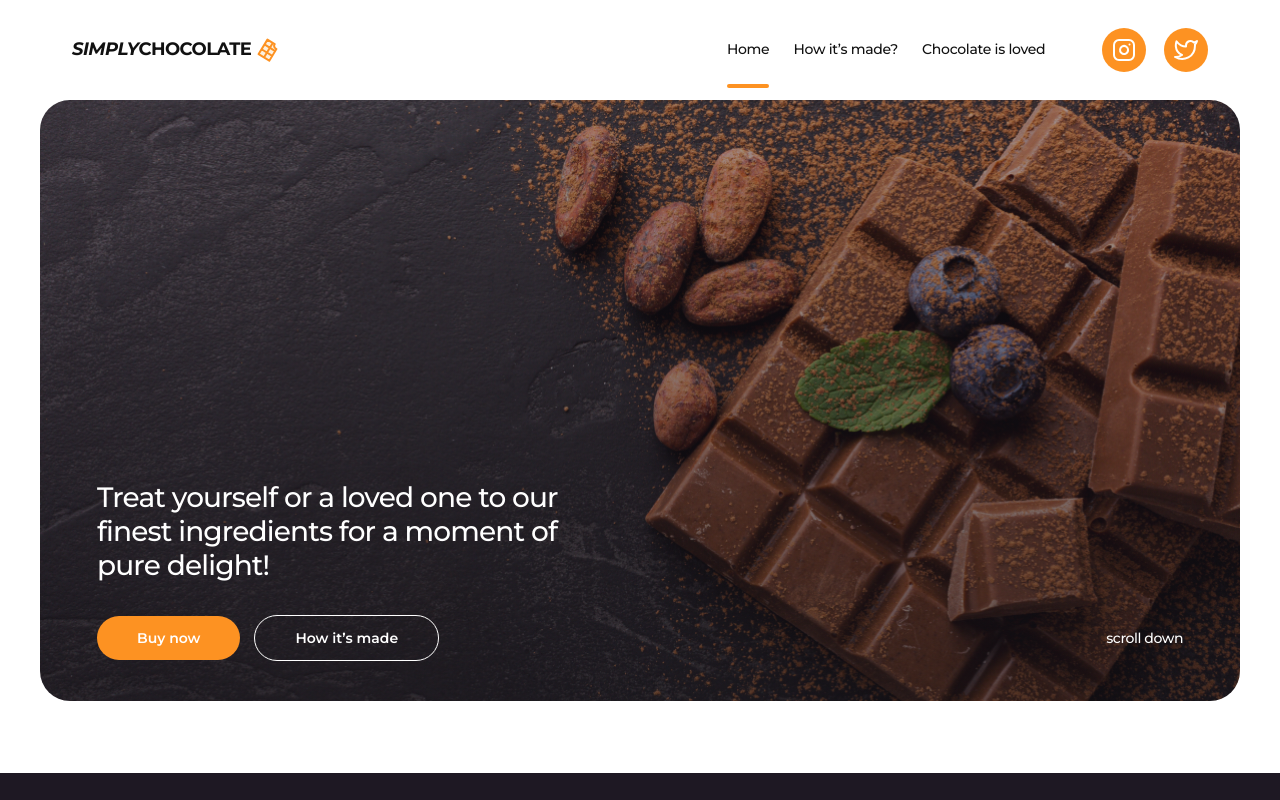
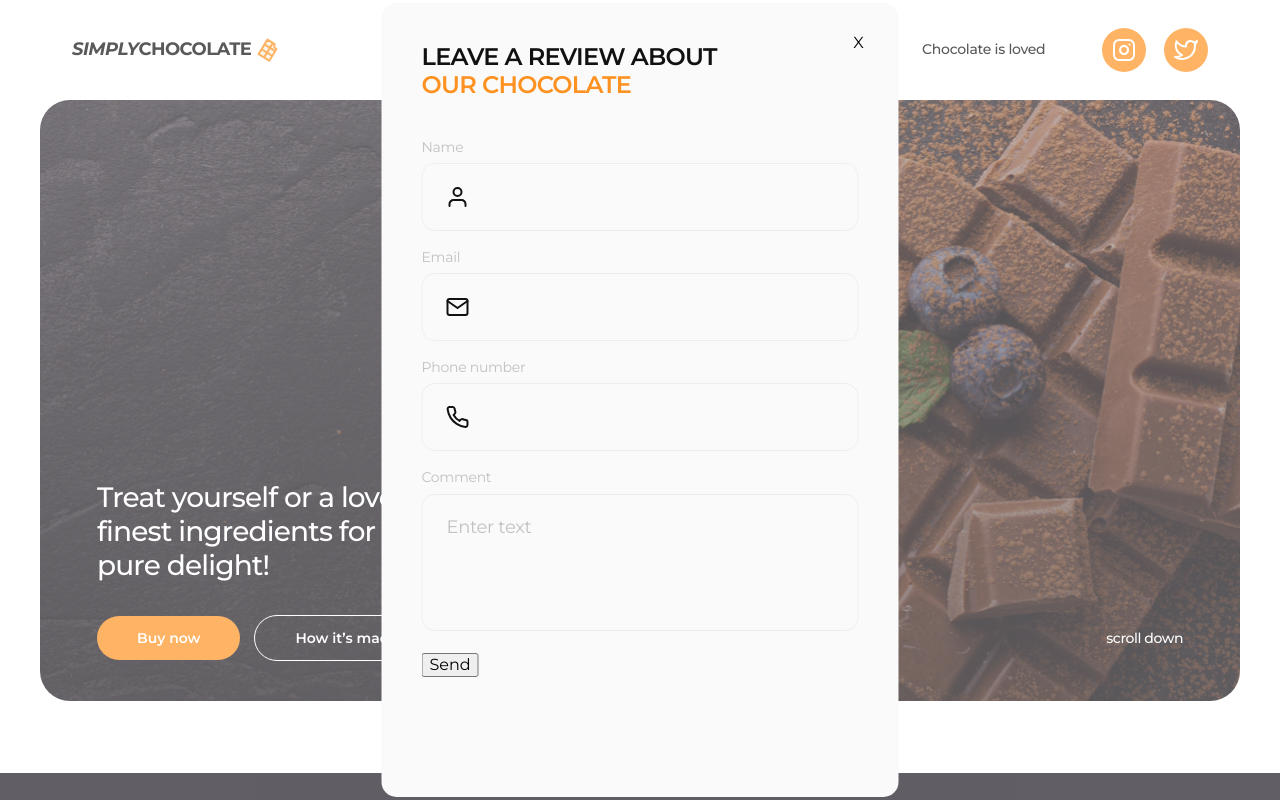
Before and after one commit to savchenko-maksym/first-independent-task, a plain HTML site: page index.html in a window 1280 px wide. Shown: the top 800 px of the page. Drawn offline with nearby package versions, Linux system fonts and the light colour scheme.

Commit message:
add first part modal

```diff
--- a/css/styles.css
+++ b/css/styles.css
@@ -321,7 +321,7 @@ button {
 }
 
 .taste-item:hover .taste-cover-text {
-  transform: translate(0);
+  transform: translateY(0);
 }
 
 .taste-cover-wrapper {
@@ -356,7 +356,7 @@ button {
   line-height: 1.29;
   letter-spacing: -0.02em;
   text-transform: uppercase;
-  color: #fff;
+  color: #111;
 }
 
 .made {
@@ -534,3 +534,117 @@ button {
   text-align: center;
   color: #fff;
 }
+
+/* ---------------------------------MODAL--------------------------- */
+
+.backdrop {
+  width: 100%;
+  height: 100%;
+  position: fixed;
+  top: 0;
+  background-color: rgba(255, 255, 255, 0.3);
+}
+
+.modal {
+  border-radius: 15px;
+  width: 517px;
+  min-height: 794px;
+  background-color: #fafafa;
+  position: absolute;
+  top: 50%;
+  left: 50%;
+  transform: translate(-50%, -50%);
+  padding: 40px;
+}
+
+.modal-open {
+  position: absolute;
+  width: 28px;
+  height: 28px;
+  right: 26px;
+  top: 26px;
+  background-color: transparent;
+  border: none;
+}
+
+.modal-title {
+  max-width: 298px;
+  font-weight: 600;
+  font-size: 24px;
+  line-height: 1.17;
+  letter-spacing: -0.03em;
+  text-transform: uppercase;
+  color: #111;
+  margin-bottom: 40px;
+}
+
+.modal-title span {
+  color: #fd9222;
+}
+
+.modal-field {
+  margin-bottom: 18px;
+}
+
+.modal-input {
+  width: 100%;
+  border: 1px solid rgba(17, 17, 17, 0.05);
+  border-radius: 13px;
+  height: 68px;
+  background-color: transparent;
+  padding-left: 62px;
+  outline: transparent;
+  transition: border-color 300ms linear;
+}
+
+.modal-input:focus {
+  border-color: #fd9222;
+}
+
+.input-wrapper {
+  position: relative;
+}
+
+.modal-icon {
+  fill: transparent;
+  stroke: #111;
+  position: absolute;
+  left: 24px;
+  top: 50%;
+  transform: translateY(-50%);
+  transition: stroke 300ms linear;
+}
+
+.modal-input:focus + .modal-icon {
+  stroke: #fd9222;
+}
+
+.modal-label {
+  font-size: 14px;
+  letter-spacing: -0.02em;
+  color: rgba(64, 64, 64, 0.3);
+  display: block;
+  margin-bottom: 8px;
+}
+
+.modal-textarea {
+  resize: none;
+  width: 100%;
+  height: 137px;
+  border: 1px solid rgba(17, 17, 17, 0.05);
+  border-radius: 13px;
+  background-color: transparent;
+  padding: 22px 24px;
+  outline: transparent;
+  transition: border-color 300ms linear;
+}
+
+.modal-textarea:focus {
+  border-color: #fd9222;
+}
+
+.modal-textarea::placeholder {
+  font-size: 18px;
+  letter-spacing: -0.02em;
+  color: rgba(64, 64, 64, 0.3);
+}
--- a/index.html
+++ b/index.html
@@ -125,11 +125,13 @@
                   width="206"
                   height="160"
                 />
-                <p class="taste-cover-text">Milk chocolate is a solid chocolate confectionery containing cocoa, sugar and milk. It is the most consumed type of chocolate. Chocolate was originally sold and consumed as a beverage in pre-Columbian times. Although four-fifths of all milk chocolate is sold in the United States and Europe.</p>
+                <p class="taste-cover-text">Milk chocolate is a solid chocolate confectionery containing cocoa, sugar and milk. It is the most consumed type of chocolate.
+                  Chocolate was originally sold and consumed as a beverage in pre-Columbian times. Although four-fifths of all milk chocolate is sold in the United States and Europe.</p>
               </div>
               <h3 class="taste-item-name">mILK CHOCOLATE</h3>
             </li>
             <li class="taste-item">
+           <div class="taste-cover-wrapper">
                 <img
                   class="taste-item-img"
                   src="./img/kisspng-milk-white-chocolate-hot-chocolate-chocolate-bar-c-5af7417b10bc19 1-1-min.png"
@@ -137,9 +139,12 @@
                   width="206"
                   height="160"
                 />
+                <p class="taste-cover-text">Milk is a white liquid food produced by the mammary glands of mammals. It is the primary source of nutrition for young mammals (including breastfed human infants) before they are able to digest solid food.Early-lactation milk, which is called colostrum, contains antibodies that strengthen the immune system.</p>
+           </div>
               <h3 class="taste-item-name">Milk</h3>
             </li>
             <li class="taste-item">
+              <div class="taste-cover-wrapper">
                 <img
                   class="taste-item-img"
                   src="./img/kisspng-milk-white-chocolate-hot-chocolate-chocolate-bar-c-5af7417b10bc19 1-2-min.png"
@@ -147,9 +152,12 @@
                   width="206"
                   height="160"
                 />
+                <p class="taste-cover-text">Almonds, pistachios, and walnuts are some types of nuts that contain healthy nutrients. When eaten as part of a nutrient-dense diet, these 9 nuts may offer benefits such as reducing your risk of heart disease. They’re a good source of fiber, healthy fats, and plant protein. Plus, they’re great on their own.</p>
+              </div>
               <h3 class="taste-item-name">nuts</h3>
             </li>
             <li class="taste-item">
+           <div class="taste-cover-wrapper">
                 <img
                   class="taste-item-img"
                   src="./img/kisspng-milk-white-chocolate-hot-chocolate-chocolate-bar-c-5af7417b10bc19 2-min.png"
@@ -157,12 +165,14 @@
                   width="206"
                   height="160"
                 />
+                <p class="taste-cover-text">Semi-sweet chocolate has a cocoa solid content of 35 to 65%. One of the best ways to gain an understanding of this type of chocolate is to compare it to a different type of chocolate. Semisweet is darker than milk chocolate. In a taste comparison, it has a slightly bitter taste whereas milk chocolate is sweeter and more mellow. </p>
+           </div>
               <h3 class="taste-item-name">sEMI - SWEET CHOCOLATE</h3>
             </li>
           </ul>
         </div>
       </section>
-      <section class="made">
+      <section class="made" id="made">
         <div class="container">
           <h2 class="made-title">
             hOW IT’S <span class="made-title-color">MADE?</span>
@@ -296,5 +306,45 @@
         </address>
       </div>
     </footer>
+    <div class="backdrop">
+      <div class="modal">
+        <button class="modal-open" type="button">X</button>
+        <p class="modal-title">LEAVE A REVIEW ABOUT <span>OUR CHOCOLATE</span></p>
+        <form class="modal-form">
+         <div class="modal-field">
+            <label for="user-name" class="modal-label">Name</label>
+            <div class="input-wrapper">
+              <input type="text" name="user-name" id="user-name" class="modal-input">
+              <svg class="modal-icon" width="24" height="24">
+                <use href="./img/icons.svg#icon-user"></use>
+              </svg>
+            </div>
+         </div>
+          <div class="modal-field">
+            <label for="uuser-email" class="modal-label">Email</label>
+            <div class="input-wrapper">
+              <input type="email" name="user-email" id="user-email" class="modal-input">
+              <svg class="modal-icon" width="24" height="24">
+                <use href="./img/icons.svg#icon-mail"></use>
+              </svg>
+            </div>
+          </div>
+          <div class="modal-field">
+            <label for="user-tel" class="modal-label">Phone number</label>
+            <div class="input-wrapper">
+              <input type="tel" name="user-tel" id="user-tel" class="modal-input" required>
+              <svg class="modal-icon" width="24" height="24">
+                <use href="./img/icons.svg#icon-phone"></use>
+              </svg>
+            </div>
+          </div>
+          <div class="modal-field">
+            <label for="user-comment" class="modal-label">Comment</label>
+            <textarea name="user-comment" id="user-comment" class="modal-textarea" placeholder="Enter text"></textarea>
+          </div>
+          <button type="submit">Send</button>
+        </form>
+      </div>
+    </div>
   </body>
 </html>
```
Lines whose indentation alone changed are shown as unchanged.
